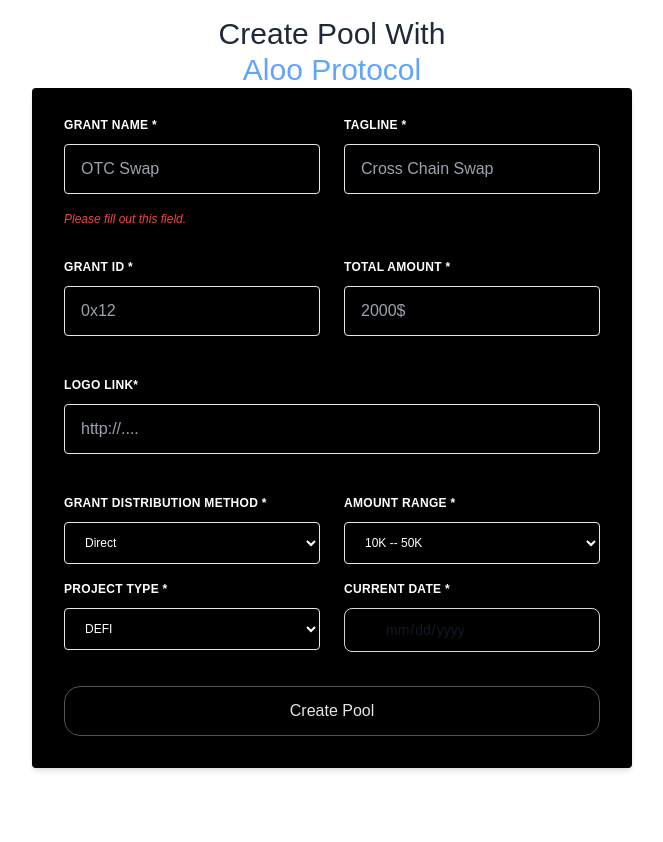
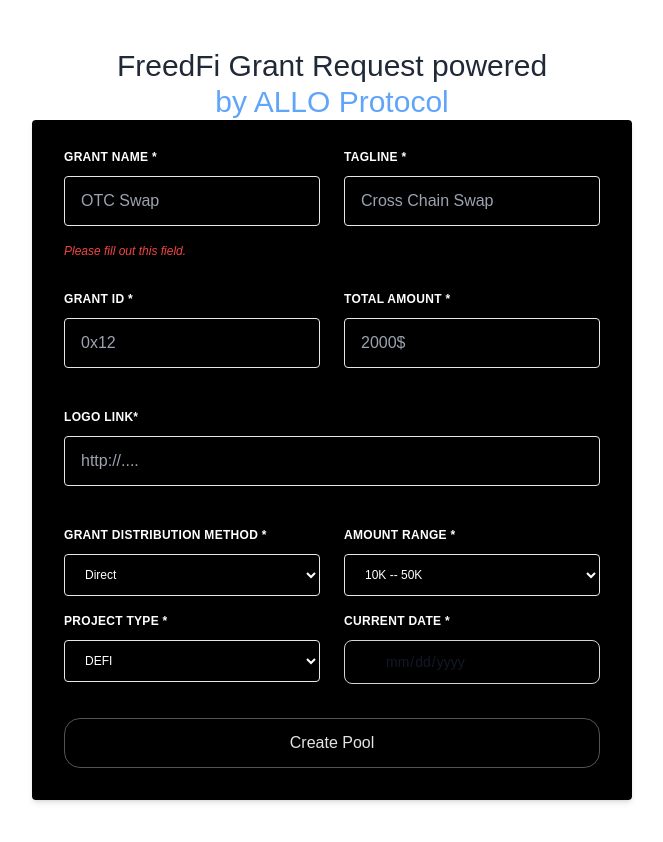
Before and after one commit to CredLancer/FreedFi_Grants, a Next.js app in the folder frontend/: page /createpool in a window 1280 px wide. Shown: the top 842 px of the page, without its empty margins (308-971 px from the left). Built offline with nearby package versions, Linux system fonts and the light colour scheme; a web font is replaced by a local one.

Commit message:
Adding Create Pool Page

```diff
--- a/frontend/app/createpool/page.js
+++ b/frontend/app/createpool/page.js
@@ -4,9 +4,9 @@
   return (
     <>
       <div className="container mx-auto p-4 px-6 md:px-10 pb-12 flex justify-center items-center flex-col">
-        <h1 className="text-3xl text-center">
-          Create Pool With <br />{' '}
-          <span className="text-blue-400">Aloo Protocol</span>
+        <h1 className="text-3xl text-center mt-8">
+        FreedFi Grant Request powered  <br />{' '}
+          <span className="text-blue-400 mt-3">by ALLO Protocol</span>
         </h1>
         <form className="w-1/2">
           <div class="bg-black shadow-md rounded px-8 pt-6 pb-8 mb-4 flex flex-col">
```
